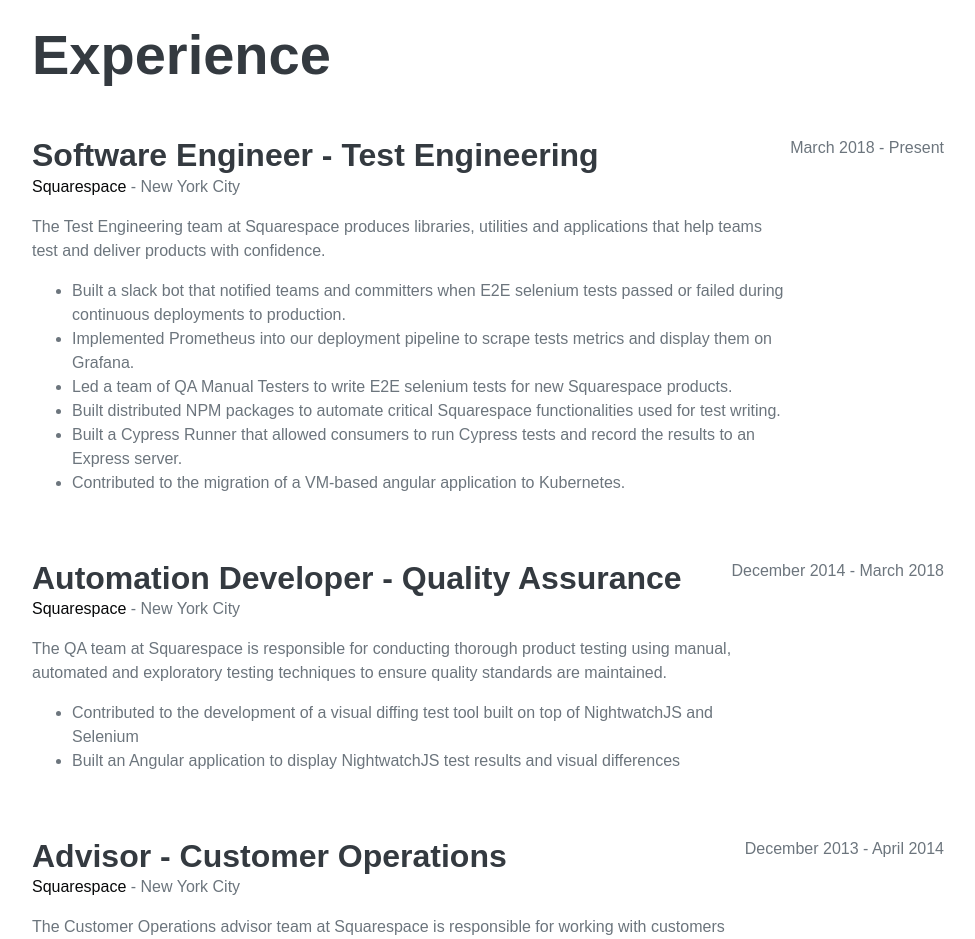
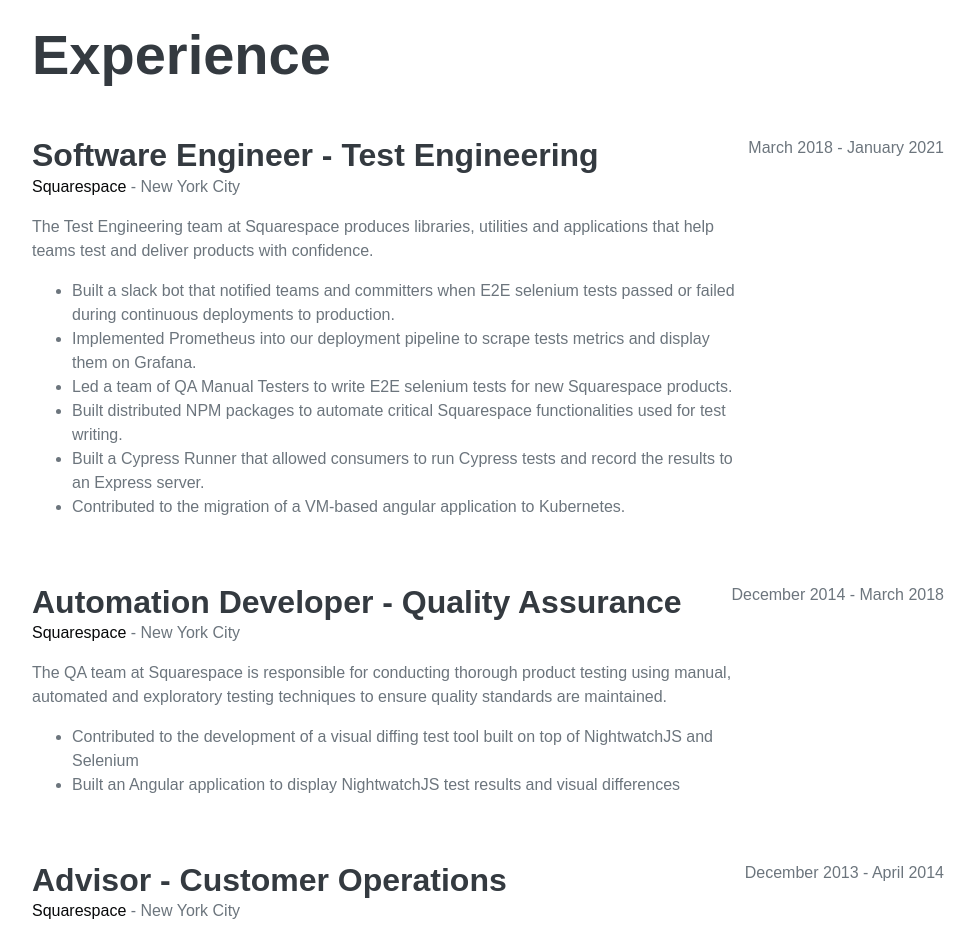
Before and after one commit to lpcruz/resume, a website: page public/index.html in a window 1280 px wide. Shown: the part 860-1799 px from the top of the page, without its empty margins (288-1263 px from the left). Drawn offline with nearby package versions, Linux system fonts and the light colour scheme; a web font is replaced by a local one.

Commit message:
:zap: (update): Adding end date for Squarespace

```diff
--- a/public/index.html
+++ b/public/index.html
@@ -65,7 +65,7 @@
                 <li>Contributed to the migration of a VM-based angular application to Kubernetes.</li>
               </ul>
             </div>
-            <div class="flex-shrink-0"><span class="text-primary">March 2018 - Present</span></div>
+            <div class="flex-shrink-0"><span class="text-primary">March 2018 - January 2021</span></div>
           </div>
           <div class="d-flex flex-column flex-md-row justify-content-between mb-5">
             <div class="flex-grow-1">
```
